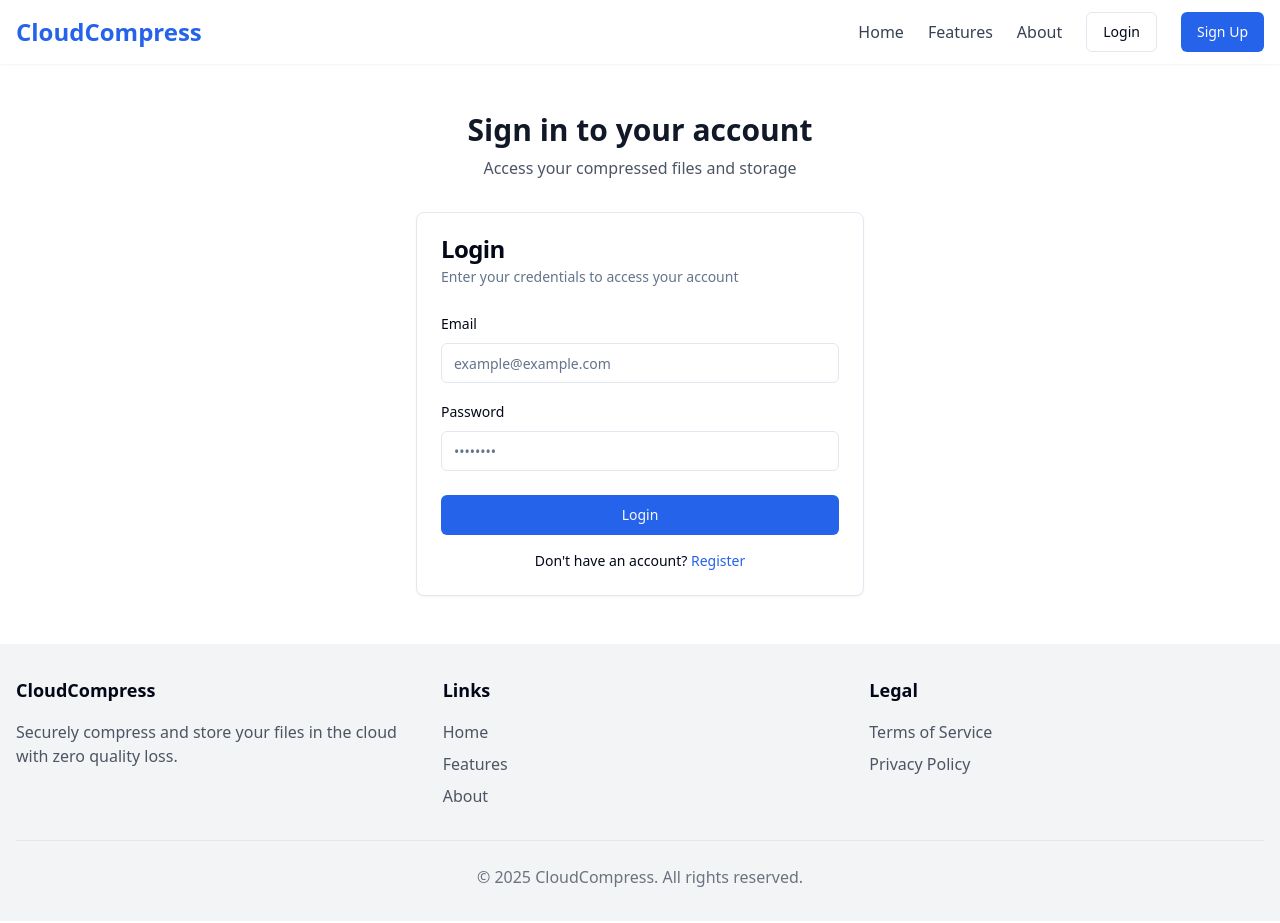
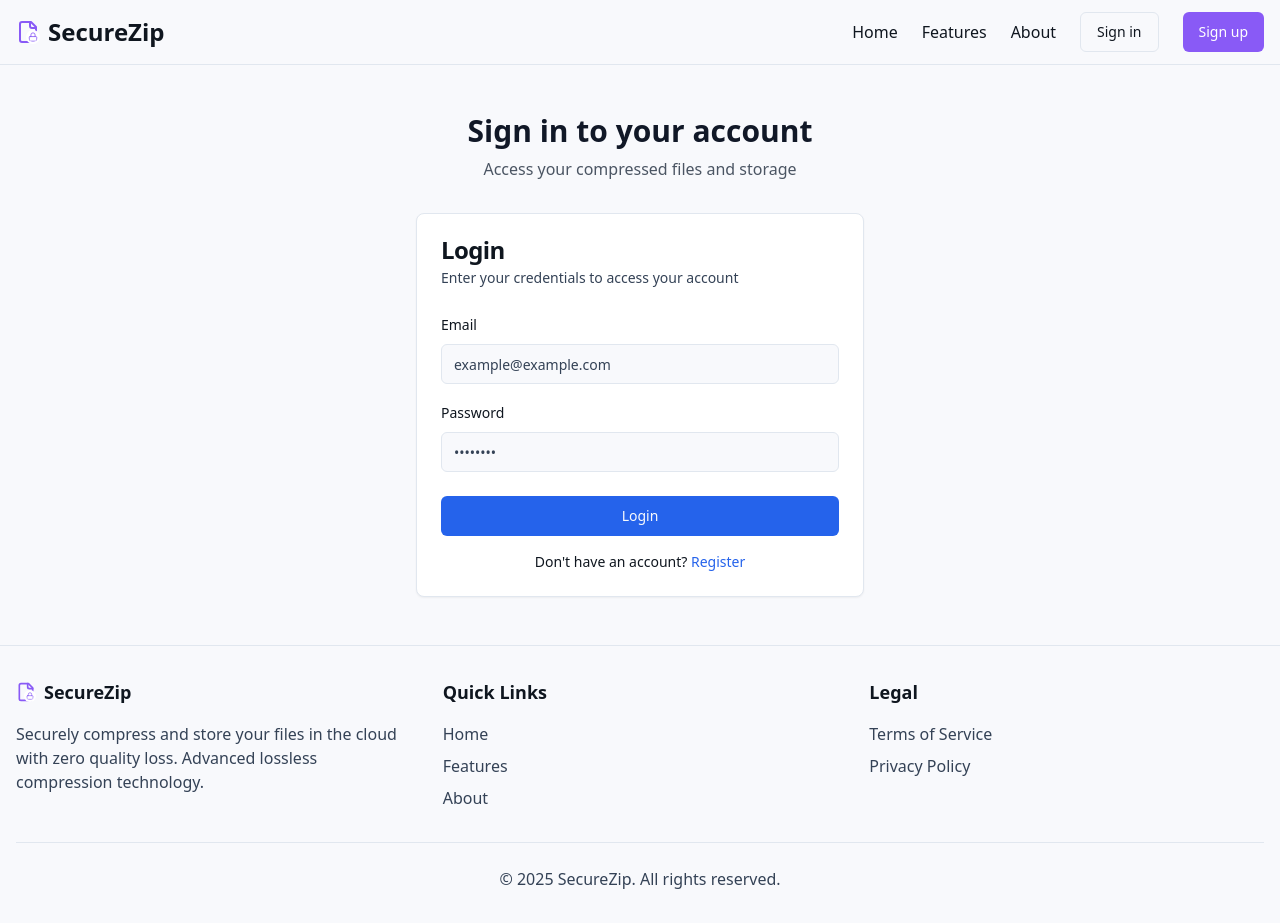
Before and after one commit to SamarSenBehera/cloud-compress-safe, a React (Vite) app: page /login in a window 1280 px wide. Built offline with nearby package versions, Linux system fonts and the light colour scheme.

Commit message:
Refactor: Update app name and color scheme
This commit updates the application's name to "SecureZip" and modifies the color scheme. It also aims to replicate the GitHub landing page's design and incorporates animations similar to those found on the GitHub landing page.

```diff
--- a/index.html
+++ b/index.html
@@ -1,19 +1,20 @@
+
 <!DOCTYPE html>
 <html lang="en">
   <head>
     <meta charset="UTF-8" />
     <meta name="viewport" content="width=device-width, initial-scale=1.0" />
-    <title>cloud-compress-safe</title>
-    <meta name="description" content="Lovable Generated Project" />
-    <meta name="author" content="Lovable" />
+    <title>SecureZip - Lossless File Compression</title>
+    <meta name="description" content="Securely compress, encrypt, and store your files in the cloud with zero quality loss." />
+    <meta name="author" content="SecureZip" />
 
-    <meta property="og:title" content="cloud-compress-safe" />
-    <meta property="og:description" content="Lovable Generated Project" />
+    <meta property="og:title" content="SecureZip - Lossless File Compression" />
+    <meta property="og:description" content="Securely compress, encrypt, and store your files in the cloud with zero quality loss." />
     <meta property="og:type" content="website" />
     <meta property="og:image" content="https://lovable.dev/opengraph-image-p98pqg.png" />
 
     <meta name="twitter:card" content="summary_large_image" />
-    <meta name="twitter:site" content="@lovable_dev" />
+    <meta name="twitter:site" content="@securezip" />
     <meta name="twitter:image" content="https://lovable.dev/opengraph-image-p98pqg.png" />
   </head>
 
--- a/src/components/Footer.tsx
+++ b/src/components/Footer.tsx
@@ -1,32 +1,33 @@
 
 import { Link } from 'react-router-dom';
+import Logo from './Logo';
 
 const Footer = () => {
   return (
-    <footer className="bg-gray-100 py-8">
+    <footer className="bg-background border-t border-border py-8">
       <div className="container mx-auto px-4">
         <div className="grid grid-cols-1 md:grid-cols-3 gap-8">
           <div>
-            <h3 className="text-lg font-bold mb-4">CloudCompress</h3>
-            <p className="text-gray-600 mb-4">
-              Securely compress and store your files in the cloud with zero quality loss.
+            <Logo size="sm" />
+            <p className="text-muted-foreground mt-4 max-w-md">
+              Securely compress and store your files in the cloud with zero quality loss. Advanced lossless compression technology.
             </p>
           </div>
           <div>
-            <h3 className="text-lg font-bold mb-4">Links</h3>
+            <h3 className="text-lg font-bold mb-4">Quick Links</h3>
             <ul className="space-y-2">
               <li>
-                <Link to="/" className="text-gray-600 hover:text-blue-600">
+                <Link to="/" className="text-muted-foreground hover:text-primary transition-colors duration-200">
                   Home
                 </Link>
               </li>
               <li>
-                <Link to="/features" className="text-gray-600 hover:text-blue-600">
+                <Link to="/features" className="text-muted-foreground hover:text-primary transition-colors duration-200">
                   Features
                 </Link>
               </li>
               <li>
-                <Link to="/about" className="text-gray-600 hover:text-blue-600">
+                <Link to="/about" className="text-muted-foreground hover:text-primary transition-colors duration-200">
                   About
                 </Link>
               </li>
@@ -36,20 +37,20 @@ const Footer = () => {
             <h3 className="text-lg font-bold mb-4">Legal</h3>
             <ul className="space-y-2">
               <li>
-                <Link to="/terms" className="text-gray-600 hover:text-blue-600">
+                <Link to="/terms" className="text-muted-foreground hover:text-primary transition-colors duration-200">
                   Terms of Service
                 </Link>
               </li>
               <li>
-                <Link to="/privacy" className="text-gray-600 hover:text-blue-600">
+                <Link to="/privacy" className="text-muted-foreground hover:text-primary transition-colors duration-200">
                   Privacy Policy
                 </Link>
               </li>
             </ul>
           </div>
         </div>
-        <div className="border-t border-gray-200 mt-8 pt-6 text-center text-gray-500">
-          <p>&copy; {new Date().getFullYear()} CloudCompress. All rights reserved.</p>
+        <div className="border-t border-border mt-8 pt-6 text-center text-muted-foreground">
+          <p>&copy; {new Date().getFullYear()} SecureZip. All rights reserved.</p>
         </div>
       </div>
     </footer>
--- /dev/null
+++ b/src/components/Logo.tsx
@@ -0,0 +1,33 @@
+
+import { File, Lock } from "lucide-react";
+
+interface LogoProps {
+  size?: 'sm' | 'md' | 'lg';
+  textClass?: string;
+}
+
+const Logo = ({ size = 'md', textClass = '' }: LogoProps) => {
+  const iconSizes = {
+    sm: 'w-5 h-5',
+    md: 'w-6 h-6',
+    lg: 'w-8 h-8'
+  };
+
+  const textSizes = {
+    sm: 'text-lg',
+    md: 'text-xl md:text-2xl',
+    lg: 'text-3xl'
+  };
+
+  return (
+    <div className="flex items-center gap-2">
+      <div className="relative">
+        <File className={`${iconSizes[size]} text-primary`} />
+        <Lock className={`${size === 'sm' ? 'w-3 h-3' : size === 'md' ? 'w-3.5 h-3.5' : 'w-4 h-4'} absolute bottom-0 right-0 text-primary bg-white rounded-full p-0.5`} />
+      </div>
+      <span className={`font-bold ${textSizes[size]} ${textClass}`}>SecureZip</span>
+    </div>
+  );
+};
+
+export default Logo;
--- a/src/components/Navbar.tsx
+++ b/src/components/Navbar.tsx
@@ -2,8 +2,9 @@
 import { useState } from "react";
 import { Link, useNavigate } from "react-router-dom";
 import { Button } from "@/components/ui/button";
-import { Menu, X } from "lucide-react";
+import { Menu, X, GitHub } from "lucide-react";
 import { useAuth } from "@/contexts/AuthContext";
+import Logo from "./Logo";
 
 interface NavbarProps {
   isLoggedIn?: boolean;
@@ -23,30 +24,30 @@ const Navbar = ({ isLoggedIn: propIsLoggedIn }: NavbarProps) => {
   };
 
   return (
-    <nav className="bg-white shadow-sm">
+    <nav className="bg-background border-b border-border sticky top-0 z-10">
       <div className="container mx-auto px-4 py-3">
         <div className="flex justify-between items-center">
           <Link to="/" className="flex items-center space-x-2">
-            <span className="text-blue-600 text-2xl font-bold">CloudCompress</span>
+            <Logo />
           </Link>
 
           {/* Desktop Navigation */}
           <div className="hidden md:flex items-center space-x-6">
-            <Link to="/" className="text-gray-700 hover:text-blue-600 font-medium">
+            <Link to="/" className="text-foreground hover:text-primary transition-colors duration-200 font-medium">
               Home
             </Link>
-            <Link to="/features" className="text-gray-700 hover:text-blue-600 font-medium">
+            <Link to="/features" className="text-foreground hover:text-primary transition-colors duration-200 font-medium">
               Features
             </Link>
-            <Link to="/about" className="text-gray-700 hover:text-blue-600 font-medium">
+            <Link to="/about" className="text-foreground hover:text-primary transition-colors duration-200 font-medium">
               About
             </Link>
-            {isLoggedIn ? (
+            {userIsLoggedIn ? (
               <>
-                <Link to="/dashboard" className="text-gray-700 hover:text-blue-600 font-medium">
+                <Link to="/dashboard" className="text-foreground hover:text-primary transition-colors duration-200 font-medium">
                   Dashboard
                 </Link>
-                <Button variant="outline" className="font-medium">
+                <Button variant="outline" className="font-medium" onClick={handleLogout}>
                   Logout
                 </Button>
               </>
@@ -54,12 +55,12 @@ const Navbar = ({ isLoggedIn: propIsLoggedIn }: NavbarProps) => {
               <>
                 <Link to="/login">
                   <Button variant="outline" className="font-medium">
-                    Login
+                    Sign in
                   </Button>
                 </Link>
                 <Link to="/register">
-                  <Button className="bg-blue-600 hover:bg-blue-700 text-white font-medium">
-                    Sign Up
+                  <Button className="bg-primary hover:bg-primary/90 text-white font-medium">
+                    Sign up
                   </Button>
                 </Link>
               </>
@@ -70,7 +71,7 @@ const Navbar = ({ isLoggedIn: propIsLoggedIn }: NavbarProps) => {
           <div className="md:hidden">
             <button
               onClick={() => setIsMenuOpen(!isMenuOpen)}
-              className="text-gray-500 focus:outline-none"
+              className="text-foreground focus:outline-none"
             >
               {isMenuOpen ? <X size={24} /> : <Menu size={24} />}
             </button>
@@ -83,21 +84,21 @@ const Navbar = ({ isLoggedIn: propIsLoggedIn }: NavbarProps) => {
             <div className="flex flex-col space-y-4">
               <Link
                 to="/"
-                className="text-gray-700 hover:text-blue-600 font-medium"
+                className="text-foreground hover:text-primary transition-colors duration-200 font-medium"
                 onClick={() => setIsMenuOpen(false)}
               >
                 Home
               </Link>
               <Link
                 to="/features"
-                className="text-gray-700 hover:text-blue-600 font-medium"
+                className="text-foreground hover:text-primary transition-colors duration-200 font-medium"
                 onClick={() => setIsMenuOpen(false)}
               >
                 Features
               </Link>
               <Link
                 to="/about"
-                className="text-gray-700 hover:text-blue-600 font-medium"
+                className="text-foreground hover:text-primary transition-colors duration-200 font-medium"
                 onClick={() => setIsMenuOpen(false)}
               >
                 About
@@ -106,7 +107,7 @@ const Navbar = ({ isLoggedIn: propIsLoggedIn }: NavbarProps) => {
                 <>
                   <Link
                     to="/dashboard"
-                    className="text-gray-700 hover:text-blue-600 font-medium"
+                    className="text-foreground hover:text-primary transition-colors duration-200 font-medium"
                     onClick={() => setIsMenuOpen(false)}
                   >
                     Dashboard
@@ -119,12 +120,12 @@ const Navbar = ({ isLoggedIn: propIsLoggedIn }: NavbarProps) => {
                 <>
                   <Link to="/login" onClick={() => setIsMenuOpen(false)}>
                     <Button variant="outline" className="w-full font-medium">
-                      Login
+                      Sign in
                     </Button>
                   </Link>
                   <Link to="/register" onClick={() => setIsMenuOpen(false)}>
-                    <Button className="w-full bg-blue-600 hover:bg-blue-700 text-white font-medium">
-                      Sign Up
+                    <Button className="w-full bg-primary hover:bg-primary/90 text-white font-medium">
+                      Sign up
                     </Button>
                   </Link>
                 </>
--- a/src/index.css
+++ b/src/index.css
@@ -1,87 +1,82 @@
+
 @tailwind base;
 @tailwind components;
 @tailwind utilities;
 
 @layer base {
   :root {
-    --background: 0 0% 100%;
-    --foreground: 222.2 84% 4.9%;
+    --background: 220 33% 98%;
+    --foreground: 213 35% 9%;
 
     --card: 0 0% 100%;
-    --card-foreground: 222.2 84% 4.9%;
+    --card-foreground: 213 35% 9%;
 
     --popover: 0 0% 100%;
-    --popover-foreground: 222.2 84% 4.9%;
+    --popover-foreground: 213 35% 9%;
 
-    --primary: 222.2 47.4% 11.2%;
+    --primary: 258 90% 66%;
     --primary-foreground: 210 40% 98%;
 
-    --secondary: 210 40% 96.1%;
-    --secondary-foreground: 222.2 47.4% 11.2%;
+    --secondary: 214 32% 91%;
+    --secondary-foreground: 213 35% 9%;
 
-    --muted: 210 40% 96.1%;
-    --muted-foreground: 215.4 16.3% 46.9%;
+    --muted: 214 32% 91%;
+    --muted-foreground: 215 25% 27%;
 
-    --accent: 210 40% 96.1%;
-    --accent-foreground: 222.2 47.4% 11.2%;
+    --accent: 214 32% 91%;
+    --accent-foreground: 213 35% 9%;
 
     --destructive: 0 84.2% 60.2%;
     --destructive-foreground: 210 40% 98%;
 
-    --border: 214.3 31.8% 91.4%;
-    --input: 214.3 31.8% 91.4%;
-    --ring: 222.2 84% 4.9%;
+    --border: 214 32% 91%;
+    --input: 214 32% 91%;
+    --ring: 258 90% 66%;
 
     --radius: 0.5rem;
 
     --sidebar-background: 0 0% 98%;
-
     --sidebar-foreground: 240 5.3% 26.1%;
-
     --sidebar-primary: 240 5.9% 10%;
-
     --sidebar-primary-foreground: 0 0% 98%;
-
     --sidebar-accent: 240 4.8% 95.9%;
-
     --sidebar-accent-foreground: 240 5.9% 10%;
-
     --sidebar-border: 220 13% 91%;
-
     --sidebar-ring: 217.2 91.2% 59.8%;
   }
 
   .dark {
-    --background: 222.2 84% 4.9%;
+    --background: 213 35% 9%;
     --foreground: 210 40% 98%;
 
-    --card: 222.2 84% 4.9%;
+    --card: 213 35% 9%;
     --card-foreground: 210 40% 98%;
 
-    --popover: 222.2 84% 4.9%;
+    --popover: 213 35% 9%;
     --popover-foreground: 210 40% 98%;
 
-    --primary: 210 40% 98%;
-    --primary-foreground: 222.2 47.4% 11.2%;
+    --primary: 258 90% 66%;
+    --primary-foreground: 210 40% 98%;
 
-    --secondary: 217.2 32.6% 17.5%;
+    --secondary: 215 28% 17%;
     --secondary-foreground: 210 40% 98%;
 
-    --muted: 217.2 32.6% 17.5%;
-    --muted-foreground: 215 20.2% 65.1%;
+    --muted: 215 28% 17%;
+    --muted-foreground: 217 33% 67%;
 
-    --accent: 217.2 32.6% 17.5%;
+    --accent: 215 28% 17%;
     --accent-foreground: 210 40% 98%;
 
     --destructive: 0 62.8% 30.6%;
     --destructive-foreground: 210 40% 98%;
 
-    --border: 217.2 32.6% 17.5%;
-    --input: 217.2 32.6% 17.5%;
-    --ring: 212.7 26.8% 83.9%;
+    --border: 215 28% 17%;
+    --input: 215 28% 17%;
+    --ring: 258 90% 66%;
+
     --sidebar-background: 240 5.9% 10%;
     --sidebar-foreground: 240 4.8% 95.9%;
-    --sidebar-primary: 224.3 76.3% 48%;
+    --sidebar-primary: 258 90% 66%;
     --sidebar-primary-foreground: 0 0% 100%;
     --sidebar-accent: 240 3.7% 15.9%;
     --sidebar-accent-foreground: 240 4.8% 95.9%;
@@ -99,3 +94,68 @@
     @apply bg-background text-foreground;
   }
 }
+
+/* Animation styles */
+@keyframes fade-in-up {
+  from {
+    opacity: 0;
+    transform: translateY(20px);
+  }
+  to {
+    opacity: 1;
+    transform: translateY(0);
+  }
+}
+
+@keyframes float {
+  0% {
+    transform: translateY(0px);
+  }
+  50% {
+    transform: translateY(-10px);
+  }
+  100% {
+    transform: translateY(0px);
+  }
+}
+
+@keyframes pulse {
+  0% {
+    transform: scale(1);
+  }
+  50% {
+    transform: scale(1.05);
+  }
+  100% {
+    transform: scale(1);
+  }
+}
+
+@keyframes gradient-shift {
+  0% {
+    background-position: 0% 50%;
+  }
+  50% {
+    background-position: 100% 50%;
+  }
+  100% {
+    background-position: 0% 50%;
+  }
+}
+
+.animate-fade-in-up {
+  animation: fade-in-up 0.6s ease forwards;
+}
+
+.animate-float {
+  animation: float 6s ease-in-out infinite;
+}
+
+.animate-pulse-slow {
+  animation: pulse 4s ease-in-out infinite;
+}
+
+.animate-gradient {
+  background-size: 200% 200%;
+  animation: gradient-shift 8s ease infinite;
+}
--- a/tailwind.config.ts
+++ b/tailwind.config.ts
@@ -1,3 +1,4 @@
+
 import type { Config } from "tailwindcss";
 
 export default {
@@ -84,11 +85,46 @@ export default {
 					to: {
 						height: '0'
 					}
+				},
+				'fade-in-up': {
+					'0%': {
+						opacity: '0',
+						transform: 'translateY(20px)'
+					},
+					'100%': {
+						opacity: '1',
+						transform: 'translateY(0)'
+					}
+				},
+				'float': {
+					'0%': {
+						transform: 'translateY(0px)'
+					},
+					'50%': {
+						transform: 'translateY(-10px)'
+					},
+					'100%': {
+						transform: 'translateY(0px)'
+					}
+				},
+				'pulse-slow': {
+					'0%': {
+						opacity: '0.6'
+					},
+					'50%': {
+						opacity: '1'
+					},
+					'100%': {
+						opacity: '0.6'
+					}
 				}
 			},
 			animation: {
 				'accordion-down': 'accordion-down 0.2s ease-out',
-				'accordion-up': 'accordion-up 0.2s ease-out'
+				'accordion-up': 'accordion-up 0.2s ease-out',
+				'fade-in-up': 'fade-in-up 0.6s ease-out',
+				'float': 'float 6s ease-in-out infinite',
+				'pulse-slow': 'pulse-slow 3s ease-in-out infinite'
 			}
 		}
 	},
```
Also changed, not shown: src/pages/Index.tsx (+70 -35 lines).
